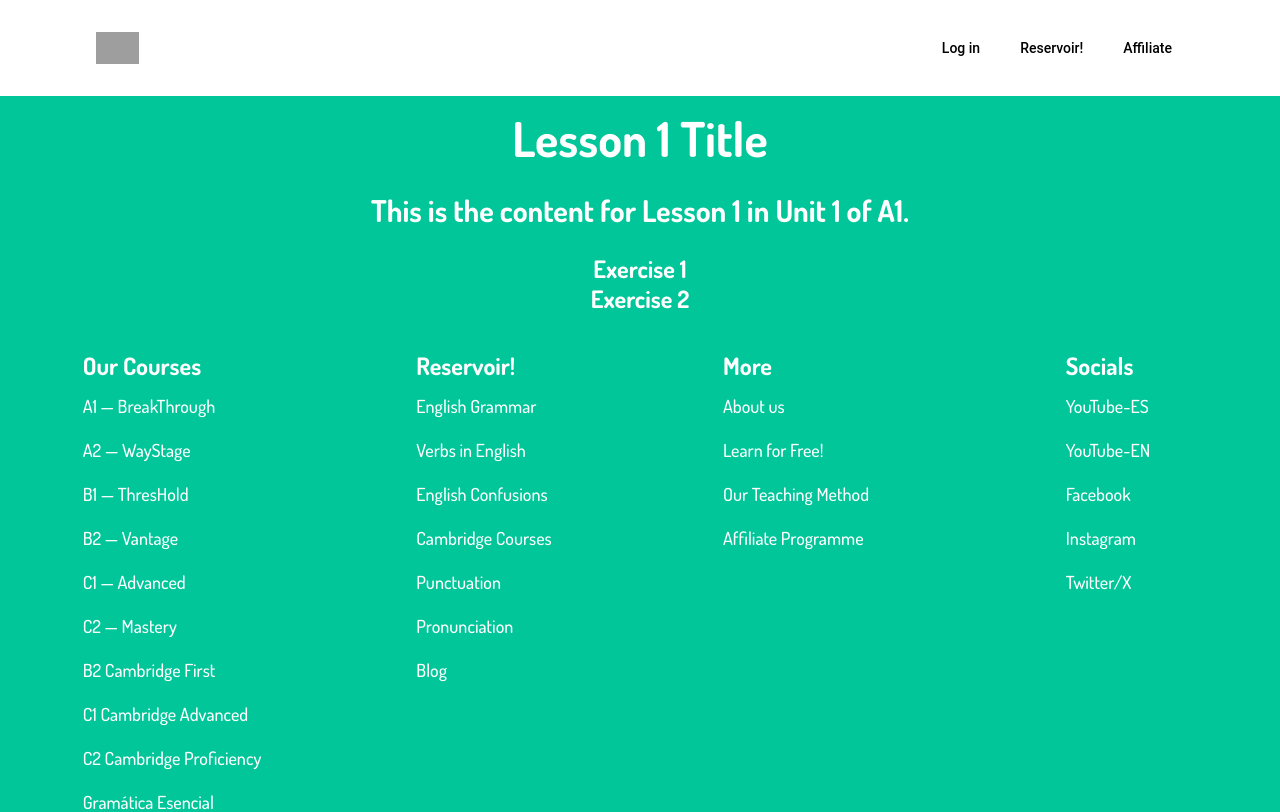
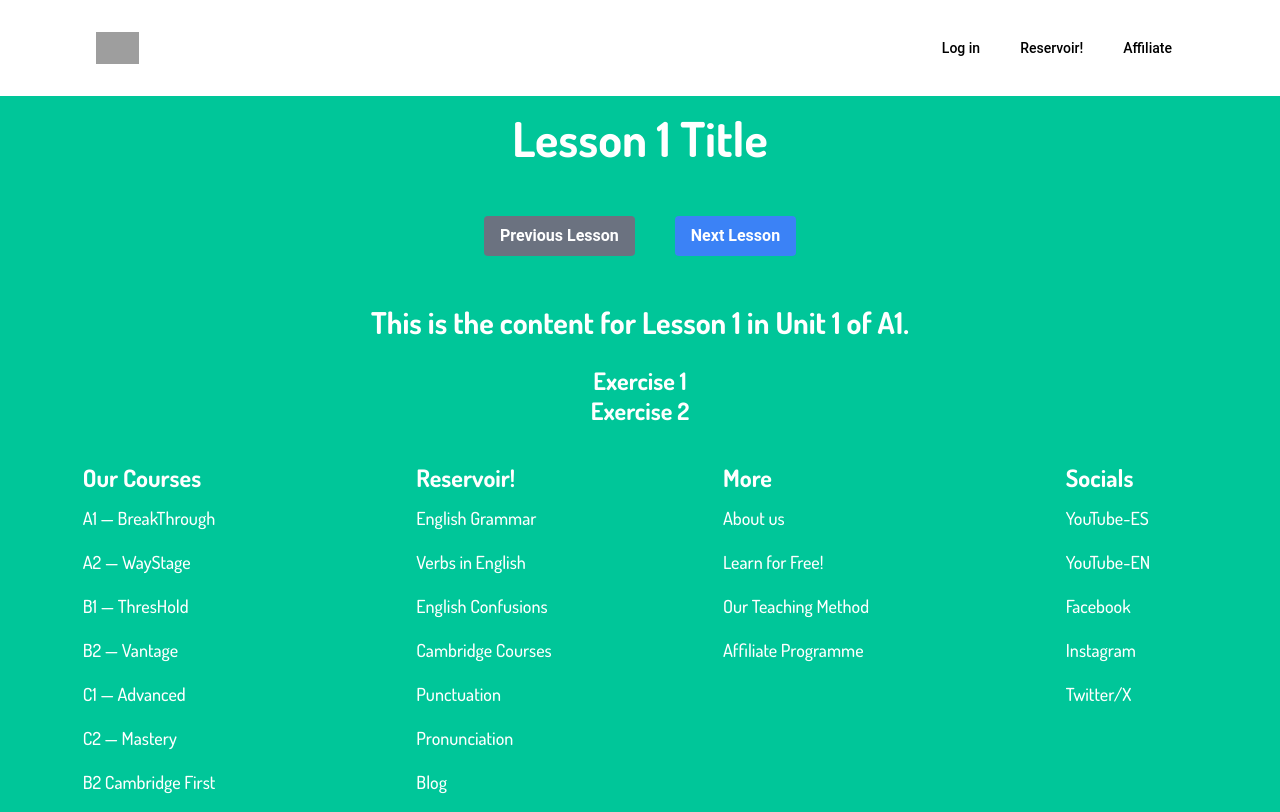
Before and after one commit to Thomas-Delany/Subdomain-with-React, a React (Vite) app: page /lessons/A1/Unit1/Lesson1 in a window 1280 px wide. Shown: the top 812 px of the page. Built offline with nearby package versions, Linux system fonts and the light colour scheme; grey boxes are pictures that could not be loaded.

Commit message:
new button components added

```diff
--- a/src/components/LessonTemplate.jsx
+++ b/src/components/LessonTemplate.jsx
@@ -1,13 +1,19 @@
-const LessonTemplate = ({ title, videoUrl, content, exercises }) => {
+import NextLessonButton from "./NextLessonButton";
+import PreviousLessonButton from "./PreviousLessonButton";
+
+const LessonTemplate = ({ title, videoUrl, content, exercises, prevLessonPath, nextLessonPath }) => {
   return (
     <div className="lesson bg-[#00C699] text-white">
-      <h1 className="py-3 font-dosis text-5xl text-center font-bold text-white leading-tight">
-        {title}
-      </h1>
+      <h1 className="py-3 font-dosis text-5xl text-center font-bold text-white leading-tight">{title}</h1>
 
-      {/* Video embed */}
+      <div className="video-container m-4 flex justify-center items-center">
+        {/* Previous Lesson Button */}
+        <div className="p-5"><PreviousLessonButton prevLessonPath={prevLessonPath} />
+        </div>
+
+
+        {/* Video Embed */}
         {videoUrl && (
-        <div className="video-container m-4 flex justify-center items-center">
           <iframe
           width="560"
           height="315"
@@ -18,12 +24,20 @@ const LessonTemplate = ({ title, videoUrl, content, exercises }) => {
           referrerPolicy="strict-origin-when-cross-origin"
           allowFullScreen
         ></iframe>
-        </div>
         )}
 
+        {/* Next Lesson Button */}
+        <div className="p-5"><NextLessonButton nextLessonPath={nextLessonPath} />
+        </div>
+
+      </div>
+
+      <div>
         <h2 className="py-3 font-dosis text-3xl text-center font-bold text-white leading-tight">
         {content}
         </h2>
+      </div>
+
       <ul className="py-3 font-dosis text-2xl text-center font-bold text-white leading-tight">
         {exercises.map((exercise, index) => (
           <li key={index}>{exercise}</li>
--- /dev/null
+++ b/src/components/NextLessonButton.jsx
@@ -0,0 +1,23 @@
+import { useNavigate } from "react-router-dom";
+
+const NextLessonButton = ({ nextLessonPath }) => {
+  const navigate = useNavigate();
+
+  const handleNextClick = () => {
+    if (nextLessonPath) {
+      navigate(nextLessonPath);
+    }
+  };
+
+  return (
+    <button
+      onClick={handleNextClick}
+      disabled={!nextLessonPath}
+      className="bg-blue-500 hover:bg-blue-700 text-white font-bold py-2 px-4 rounded"
+    >
+      Next Lesson
+    </button>
+  );
+};
+
+export default NextLessonButton;
--- /dev/null
+++ b/src/components/PreviousLessonButton.jsx
@@ -0,0 +1,23 @@
+import { useNavigate } from "react-router-dom";
+
+const PreviousLessonButton = ({ prevLessonPath }) => {
+  const navigate = useNavigate();
+
+  const handlePrevClick  = () => {
+    if (prevLessonPath) {
+      navigate(prevLessonPath);
+    }
+  };
+
+  return (
+    <button
+      onClick={handlePrevClick}
+      disabled={!prevLessonPath}
+      className="bg-gray-500 hover:bg-gray-700 text-white font-bold py-2 px-4 rounded"
+    >
+      Previous Lesson
+    </button>
+  );
+};
+
+export default PreviousLessonButton;
--- a/src/pages/LessonPage.jsx
+++ b/src/pages/LessonPage.jsx
@@ -1,11 +1,31 @@
 import { useParams } from "react-router-dom";
 import { useEffect, useState } from "react";
 import LessonTemplate from "../components/LessonTemplate";
+import NextLessonButton from "../components/NextLessonButton";
+import PreviousLessonButton from "../components/PreviousLessonButton";
 
 const LessonPage = () => {
   const { course, unit, lessonId } = useParams(); // Get dynamic route parameters
   const [lessonData, setLessonData] = useState(null);
   const [loading, setLoading] = useState(true);
+  const [prevLessonPath, setPrevLessonPath] = useState(null);
+  const [nextLessonPath, setNextLessonPath] = useState(null);
+
+  // Helper function to get the path to the previous lesson
+  const getPreviousLessonPath = (course, unit, lessonId) => {
+    const currentLessonNumber = parseInt(lessonId.replace("Lesson", ""), 10);
+    const previousLessonNumber = currentLessonNumber - 1;
+    return previousLessonNumber > 0
+      ? `/lessons/${course}/${unit}/Lesson${previousLessonNumber}`
+      : null; // If there's no previous lesson, return null
+  };
+
+  // Helper function to get the path to the next lesson
+  const getNextLessonPath = (course, unit, lessonId) => {
+    const currentLessonNumber = parseInt(lessonId.replace("Lesson", ""), 10);
+    const nextLessonNumber = currentLessonNumber + 1;
+    return `/lessons/${course}/${unit}/Lesson${nextLessonNumber}`;
+  };
 
   useEffect(() => {
     const fetchLessonData = async () => {
@@ -23,6 +43,8 @@ const LessonPage = () => {
 
         if (selectedLesson) {
           setLessonData(selectedLesson);
+          setPrevLessonPath(getPreviousLessonPath(course, unit, lessonId));
+          setNextLessonPath(getNextLessonPath(course, unit, lessonId));
         } else {
           setLessonData(null); // Lesson not found
         }
@@ -51,6 +73,8 @@ const LessonPage = () => {
       videoUrl={lessonData.videoUrl}
       content={lessonData.content}
       exercises={lessonData.exercises}
+      prevLessonPath={prevLessonPath}
+      nextLessonPath={nextLessonPath}
     />
   );
 };
```
Lines whose indentation alone changed are shown as unchanged.
